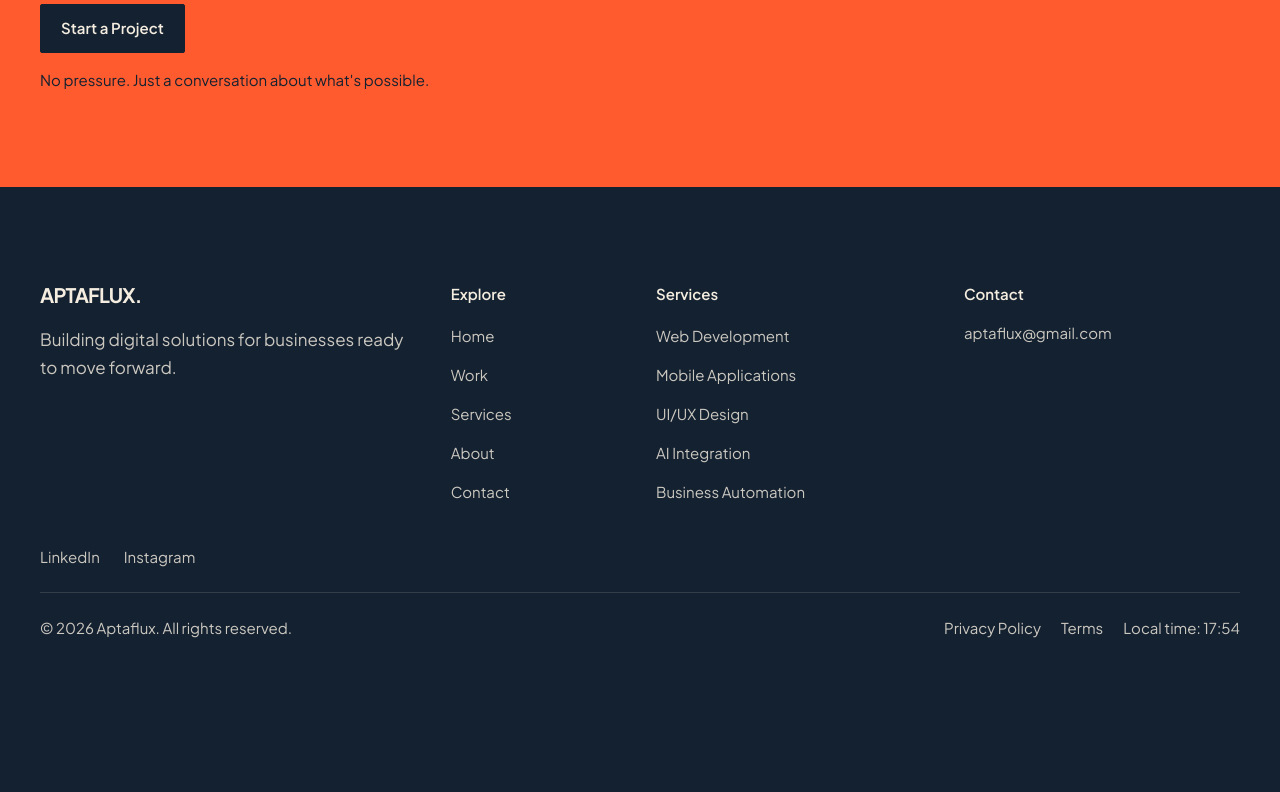
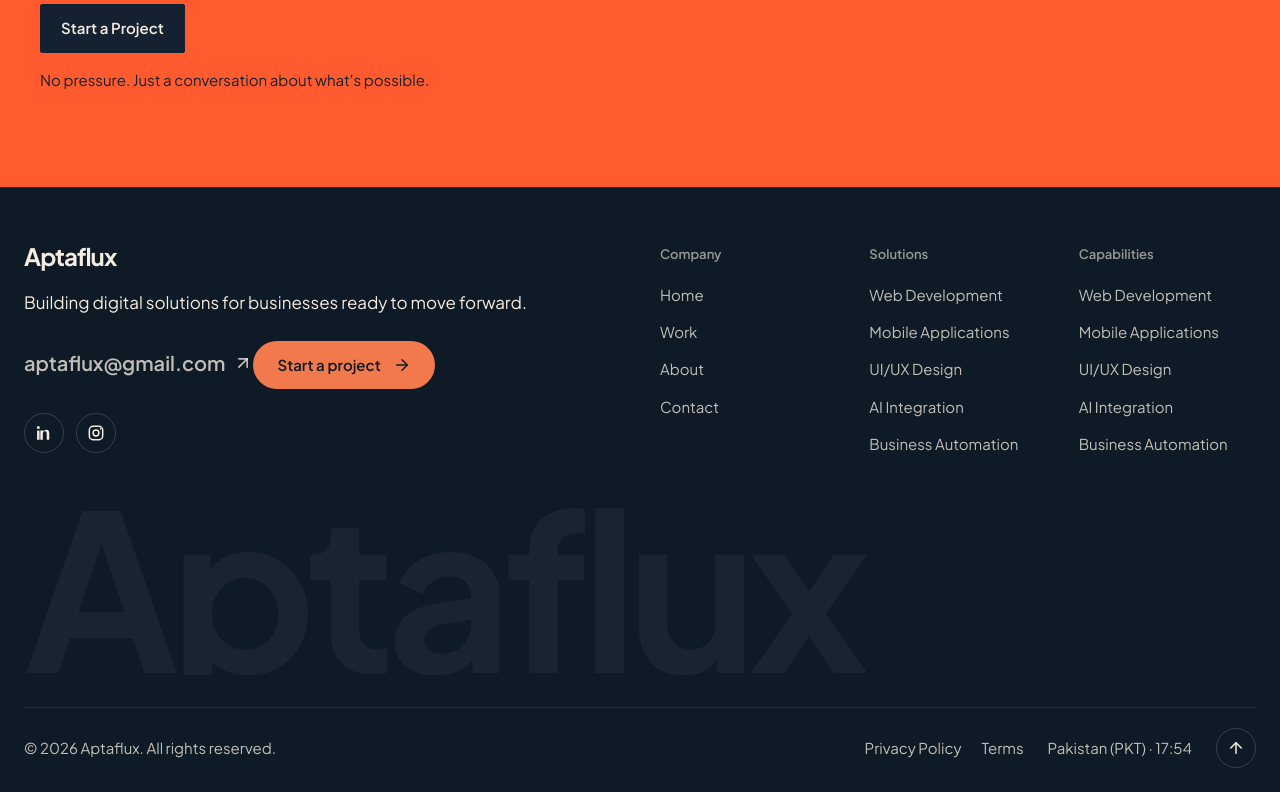
Before and after one commit to Aptafluxx/Aptaflux, a Next.js app: page / in a window 1280 px wide. Shown: the part 7964-8756 px from the top of the page. Before the commit the page ends 8700 px from the top, so only its background shows below. Built offline with nearby package versions, Linux system fonts and the light colour scheme; no server answers.

Commit message:
feat: enhance Footer component layout and add footer description

```diff
--- a/components/layout/Footer.tsx
+++ b/components/layout/Footer.tsx
@@ -1,111 +1,231 @@
+"use client";
+
 import Link from "next/link";
-import { Section } from "@/components/ui/Section";
-import { LocalTime } from "@/components/ui/LocalTime";
-import { Rule } from "@/components/ui/Rule";
+import {
+  ArrowRight,
+  ArrowUp,
+  ArrowUpRight,
+} from "lucide-react";
 import { homeContent } from "@/content/home";
 import { site } from "@/content/site";
+import { LocalTime } from "@/components/ui/LocalTime";
+
+const capabilities = [
+  "Web Development",
+  "Mobile Applications",
+  "UI/UX Design",
+  "AI Integration",
+  "Business Automation",
+];
+
+const solutions = homeContent.footer.serviceLinks.map((label) => ({
+  label,
+  slug: label.toLowerCase().includes("conversion")
+    ? "conversion-engine"
+    : label.toLowerCase().includes("automation")
+      ? "business-automation"
+      : label.toLowerCase().includes("platform")
+        ? "digital-platforms"
+        : label
+            .toLowerCase()
+            .replace(/[^a-z0-9]+/g, "-")
+            .replace(/(^-|-$)/g, ""),
+}));
+
+function scrollToTop() {
+  window.scrollTo({
+    top: 0,
+    behavior: window.matchMedia("(prefers-reduced-motion: reduce)").matches
+      ? "auto"
+      : "smooth",
+  });
+}
+
+function SocialIcon({ label }: { label: string }) {
+  if (label === "LinkedIn") {
+    return (
+      <svg aria-hidden="true" className="size-5" fill="currentColor" viewBox="0 0 24 24">
+        <path d="M5.2 3.5a1.8 1.8 0 1 0 0 3.6 1.8 1.8 0 0 0 0-3.6ZM3.7 9h3v11h-3V9Zm5 0h2.9v1.5h.1A3.2 3.2 0 0 1 14.6 8c3.1 0 3.7 2 3.7 4.7V20h-3v-6.5c0-1.6 0-3.6-2.2-3.6s-2.5 1.7-2.5 3.5V20h-3V9Z" />
+      </svg>
+    );
+  }
+
+  if (label === "Instagram") {
+    return (
+      <svg aria-hidden="true" className="size-5" fill="none" stroke="currentColor" viewBox="0 0 24 24">
+        <rect height="16" rx="4.5" strokeWidth="1.8" width="16" x="4" y="4" />
+        <circle cx="12" cy="12" r="3.5" strokeWidth="1.8" />
+        <circle cx="17.5" cy="6.8" fill="currentColor" r="1" stroke="none" />
+      </svg>
+    );
+  }
+
+  return (
+    <svg aria-hidden="true" className="size-5" fill="currentColor" viewBox="0 0 24 24">
+      <path d="M12 .9a11.2 11.2 0 0 0-3.5 21.8c.6.1.8-.2.8-.5v-2c-3.2.7-3.9-1.4-3.9-1.4-.5-1.3-1.3-1.6-1.3-1.6-1.1-.7.1-.7.1-.7 1.2.1 1.8 1.2 1.8 1.2 1.1 1.8 2.8 1.3 3.4 1 .1-.8.4-1.3.7-1.6-2.6-.3-5.3-1.3-5.3-5.6 0-1.2.4-2.2 1.2-3-.1-.3-.5-1.5.1-3.1 0 0 1-.3 3.1 1.2a10.7 10.7 0 0 1 5.7 0c2.1-1.5 3.1-1.2 3.1-1.2.6 1.6.2 2.8.1 3.1.8.8 1.2 1.8 1.2 3 0 4.3-2.7 5.3-5.3 5.6.4.3.8 1 .8 2v3c0 .3.2.6.8.5A11.2 11.2 0 0 0 12 .9Z" />
+    </svg>
+  );
+}
 
 export function Footer() {
   const { footer } = homeContent;
   const socials = site.socials.filter(({ href }) => href.length > 0);
+  const companyLinks = site.navigation.filter(
+    ({ href }) => href !== "/services",
+  );
 
   return (
-    <footer>
-      <Section tone="navy">
-        <div className="grid gap-10 md:grid-cols-2 lg:grid-cols-12 lg:gap-8">
-          <div className="lg:col-span-4">
+    <footer className="border-t border-[rgba(244,237,224,.10)] bg-[#0F1A27] font-body text-[#F4EDE0]">
+      <div className="mx-auto w-full max-w-7xl px-6 pb-6 pt-12 lg:pt-14">
+        <div className="grid gap-y-12 lg:grid-cols-12 lg:gap-x-10">
+          <div className="lg:col-span-5">
             <Link
-              className="font-body text-h3 font-bold tracking-[-0.04em]"
+              className="inline-block text-2xl font-bold leading-none tracking-[-0.04em]"
               href="/"
             >
-              {footer.wordmark}
+              Aptaflux
             </Link>
-            <p className="mt-4 max-w-[36ch] text-body text-muted">
-              {footer.blurb}
+            <p className="mt-4 text-[17px] leading-relaxed lg:whitespace-nowrap">
+              {site.footerDescription}
             </p>
+            <a
+              className="group mt-5 inline-flex items-center gap-2 text-xl font-semibold text-[rgba(244,237,224,.78)] transition-colors hover:text-[#F4EDE0]"
+              href={`mailto:${site.email}`}
+            >
+              <span className="underline decoration-transparent underline-offset-4 transition-colors group-hover:decoration-[#F2794B]">
+                {site.email}
+              </span>
+              <ArrowUpRight aria-hidden="true" size={20} />
+            </a>
+            <Link
+              className="mt-6 inline-flex h-12 items-center justify-center gap-3 rounded-full bg-[#F2794B] px-6 text-[15px] font-semibold text-[#0F1A27] transition-colors hover:bg-[#F4EDE0]"
+              href="/contact"
+            >
+              Start a project
+              <ArrowRight aria-hidden="true" size={18} />
+            </Link>
+            {socials.length > 0 ? (
+              <div className="mt-6 flex items-center gap-3">
+                {socials.map((social) => {
+                  return (
+                    <a
+                      key={social.label}
+                      aria-label={social.label}
+                      className="flex size-10 items-center justify-center rounded-full border border-[rgba(244,237,224,.18)] text-[#F4EDE0] transition-colors hover:border-[#F2794B] hover:text-[#F2794B]"
+                      href={social.href}
+                      rel="noopener noreferrer"
+                      target="_blank"
+                    >
+                      <SocialIcon label={social.label} />
+                    </a>
+                  );
+                })}
+              </div>
+            ) : null}
           </div>
 
-          <nav aria-label={footer.explore} className="lg:col-span-2">
-            <h2 className="text-small font-semibold">{footer.explore}</h2>
-            <ul className="mt-4 space-y-3">
-              {site.navigation.map((item) => (
-                <li key={item.href}>
-                  <Link
-                    className="text-small text-muted transition-colors hover:text-text"
-                    href={item.href}
-                  >
-                    {item.label}
-                  </Link>
-                </li>
-              ))}
-            </ul>
-          </nav>
-
-          <nav aria-label={footer.services} className="lg:col-span-3">
-            <h2 className="text-small font-semibold">{footer.services}</h2>
-            <ul className="mt-4 space-y-3">
-              {footer.serviceLinks.map((label) => (
-                <li key={label}>
-                  <Link
-                    className="text-small text-muted transition-colors hover:text-text"
-                    href="/services"
-                  >
-                    {label}
-                  </Link>
-                </li>
-              ))}
-            </ul>
-          </nav>
-
-          <div className="lg:col-span-3">
-            <h2 className="text-small font-semibold">{footer.contact}</h2>
-            <a
-              className="mt-4 inline-block text-small text-muted transition-colors hover:text-text"
-              href={`mailto:${site.email}`}
-            >
-              {site.email}
-            </a>
-          </div>
-        </div>
-
-        <div className="mt-10">
-          <nav aria-label={site.socialNavigation} className="flex flex-wrap gap-6">
-            {socials.map((social) => (
-              <a
-                key={social.label}
-                className="text-small text-muted transition-colors hover:text-text"
-                href={social.href}
-                rel="noreferrer"
-                target="_blank"
-              >
-                {social.label}
-              </a>
-            ))}
-          </nav>
-        </div>
-
-        <Rule className="my-6" />
-        <div className="flex flex-col gap-2 text-small text-muted sm:flex-row sm:items-center sm:justify-between">
-          <p>{footer.copyright}</p>
-          <div className="flex flex-wrap gap-x-5 gap-y-2 sm:items-center">
-            <nav aria-label={footer.legalNavigation}>
-              <ul className="flex flex-wrap gap-x-5 gap-y-2">
-                {footer.legalLinks.map((item) => (
+          <div className="grid grid-cols-2 gap-x-8 gap-y-10 lg:col-start-7 lg:col-span-6 lg:grid-cols-3">
+            <nav aria-label="Footer company">
+              <h2 className="text-[13px] font-semibold text-[rgba(244,237,224,.60)]">
+                Company
+              </h2>
+              <ul className="mt-4 space-y-2.5">
+                {companyLinks.map((item) => (
                   <li key={item.href}>
                     <Link
-                      className="transition-colors hover:text-text"
+                      className="text-[15px] text-[rgba(244,237,224,.78)] transition-colors hover:text-[#F4EDE0] hover:underline hover:decoration-[#F2794B] hover:underline-offset-4"
                       href={item.href}
                     >
-                      {item.label}
+                      {item.href === "/" ? "Home" : item.label}
                     </Link>
                   </li>
                 ))}
               </ul>
             </nav>
-            <span>{site.localTimeLabel}: <LocalTime /></span>
+
+            <nav aria-label="Footer solutions">
+              <h2 className="text-[13px] font-semibold text-[rgba(244,237,224,.60)]">
+                Solutions
+              </h2>
+              <ul className="mt-4 space-y-2.5">
+                {solutions.map((solution) => (
+                  <li key={solution.slug}>
+                    <Link
+                      className="text-[15px] text-[rgba(244,237,224,.78)] transition-colors hover:text-[#F4EDE0] hover:underline hover:decoration-[#F2794B] hover:underline-offset-4"
+                      href={`/services/${solution.slug}`}
+                    >
+                      {solution.label}
+                    </Link>
+                  </li>
+                ))}
+              </ul>
+            </nav>
+
+            <nav
+              aria-label="Footer capabilities"
+              className="col-span-2 lg:col-span-1"
+            >
+              <h2 className="text-[13px] font-semibold text-[rgba(244,237,224,.60)]">
+                Capabilities
+              </h2>
+              <ul className="mt-4 space-y-2.5">
+                {capabilities.map((capability) => (
+                  <li key={capability}>
+                    <Link
+                      className="text-[15px] text-[rgba(244,237,224,.78)] transition-colors hover:text-[#F4EDE0] hover:underline hover:decoration-[#F2794B] hover:underline-offset-4"
+                      href="/services"
+                    >
+                      {capability}
+                    </Link>
+                  </li>
+                ))}
+              </ul>
+            </nav>
           </div>
         </div>
-      </Section>
+
+        <div
+          aria-hidden="true"
+          className="mt-10 h-[0.82em] overflow-hidden text-center text-[clamp(72px,17vw,260px)] font-extrabold leading-[0.8] tracking-[-0.04em] text-[rgba(244,237,224,.05)] select-none lg:text-left"
+        >
+          Aptaflux
+        </div>
+
+        <div className="mt-8 border-t border-[rgba(244,237,224,.10)] pt-5 text-[15px] text-[rgba(244,237,224,.78)]">
+          <div className="flex flex-col gap-5 lg:flex-row lg:items-center lg:justify-between">
+            <p>© 2026 Aptaflux. All rights reserved.</p>
+            <div className="flex flex-col gap-4 lg:flex-row lg:items-center lg:gap-6">
+              <nav aria-label={footer.legalNavigation}>
+                <ul className="flex flex-wrap gap-x-5 gap-y-2">
+                  {footer.legalLinks.map((item) => (
+                    <li key={item.href}>
+                      <Link
+                        className="transition-colors hover:text-[#F4EDE0] hover:underline hover:decoration-[#F2794B] hover:underline-offset-4"
+                        href={item.href}
+                      >
+                        {item.label}
+                      </Link>
+                    </li>
+                  ))}
+                </ul>
+              </nav>
+              <div className="flex items-center justify-between gap-6">
+                <span className="whitespace-nowrap">
+                  Pakistan (PKT) · <LocalTime />
+                </span>
+                <button
+                  aria-label="Back to top"
+                  className="flex size-10 shrink-0 items-center justify-center rounded-full border border-[rgba(244,237,224,.18)] text-[#F4EDE0] transition-colors hover:border-[#F2794B] hover:text-[#F2794B]"
+                  onClick={scrollToTop}
+                  type="button"
+                >
+                  <ArrowUp aria-hidden="true" size={18} />
+                </button>
+              </div>
+            </div>
+          </div>
+        </div>
+      </div>
     </footer>
   );
 }
--- a/content/site.ts
+++ b/content/site.ts
@@ -2,6 +2,8 @@ export const site = {
   brand: "Aptaflux",
   description:
     "Aptaflux helps businesses turn challenges into websites, mobile apps and AI-powered systems.",
+  footerDescription:
+    "Building digital solutions for businesses ready to move forward.",
   metadata: {
     notFoundTitle: "Page not found",
     notFoundDescription: "The page you are looking for could not be found.",
```
